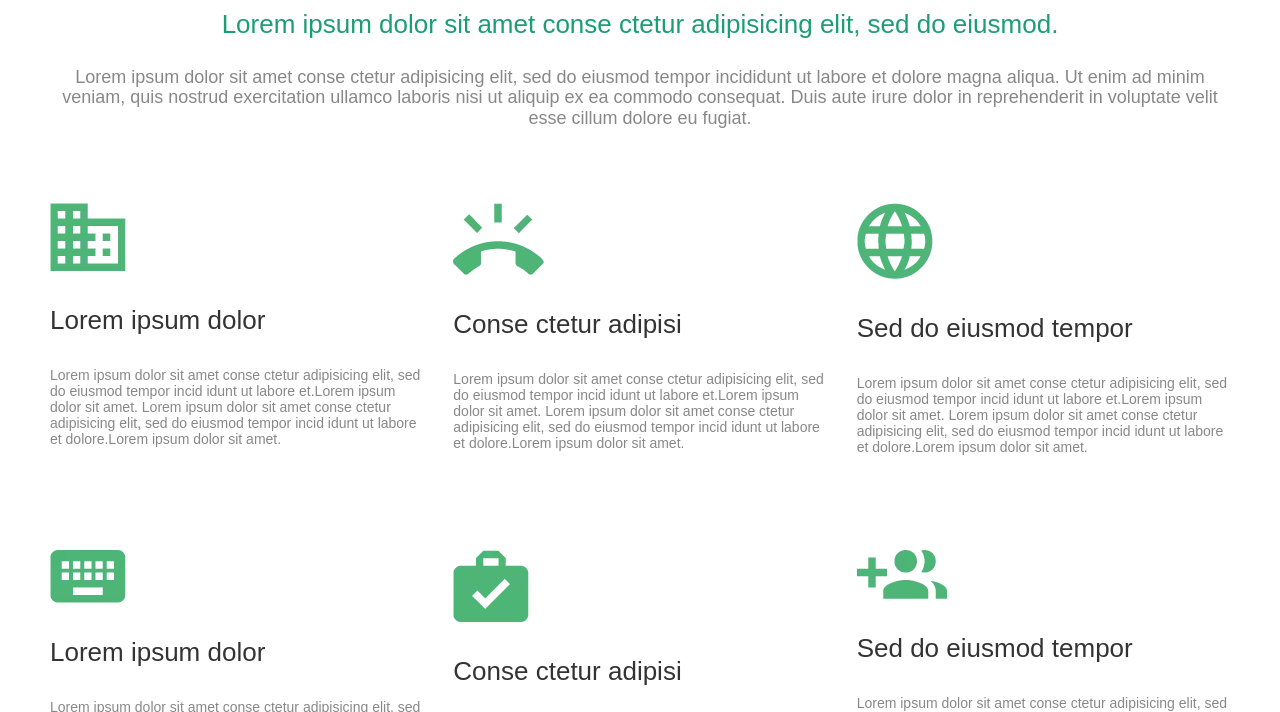
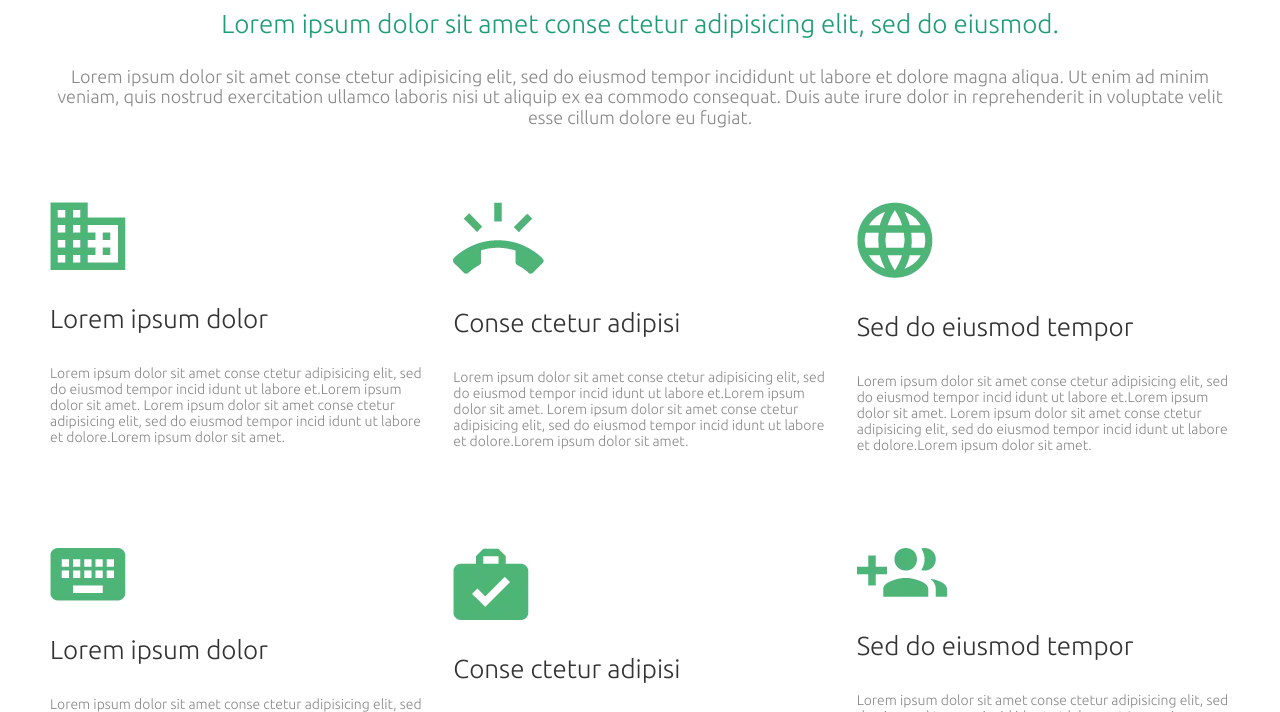
Before and after one commit to jan-web/dz7, a plain HTML site: page index.html in a window 1280 px wide. Shown: the part 300-1012 px from the top of the page. Drawn offline with Linux system fonts and the light colour scheme.

Commit message:
Add files via upload

```diff
--- a/index.html
+++ b/index.html
@@ -4,7 +4,8 @@
 		<meta charset="UTF-8" />
 		<meta http-equiv="X-UA-Compatible" content="IE=edge" />
 		<meta name="viewport" content="width=device-width, initial-scale=1.0" />
-		<title>Домашнее залание №7 - Ян Шацкий</title>
+		<title>Demostración de diseño</title>
+		<link href="https://fonts.googleapis.com/css2?family=Ubuntu:wght@300&display=swap" rel="stylesheet">
 		<link rel="stylesheet" href="./css/main.css" />
 	</head>
 
```
